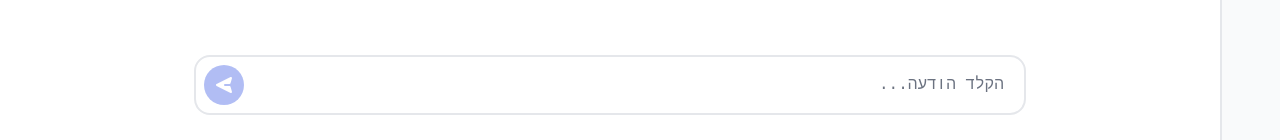
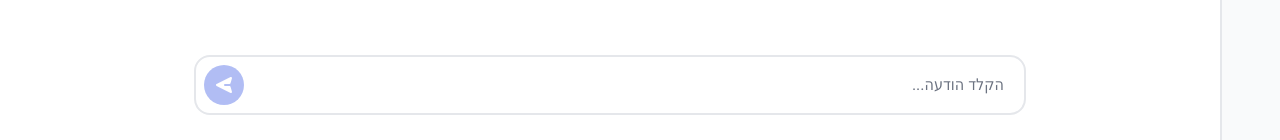
Before and after one commit to Kiloma-Advanced-Solutions/PLG_AI, a Next.js app: page / in a window 1280 px wide. Shown: the part 657-797 px from the top of the page. Built offline with nearby package versions, Linux system fonts and the light colour scheme.

Commit message:
fixed font for input text field

```diff
--- a/src/components/input-message-container/input-message-container.module.css
+++ b/src/components/input-message-container/input-message-container.module.css
@@ -27,6 +27,7 @@
   font-size: 1rem;
   line-height: 1.4;
   color: var(--text-primary);
+  font-family: 'Heebo', 'Segoe UI', Tahoma, Geneva, Verdana, sans-serif;
   min-height: 1.5rem;
   max-height: 6rem;
   padding: 0.25rem 0.75rem;
```
